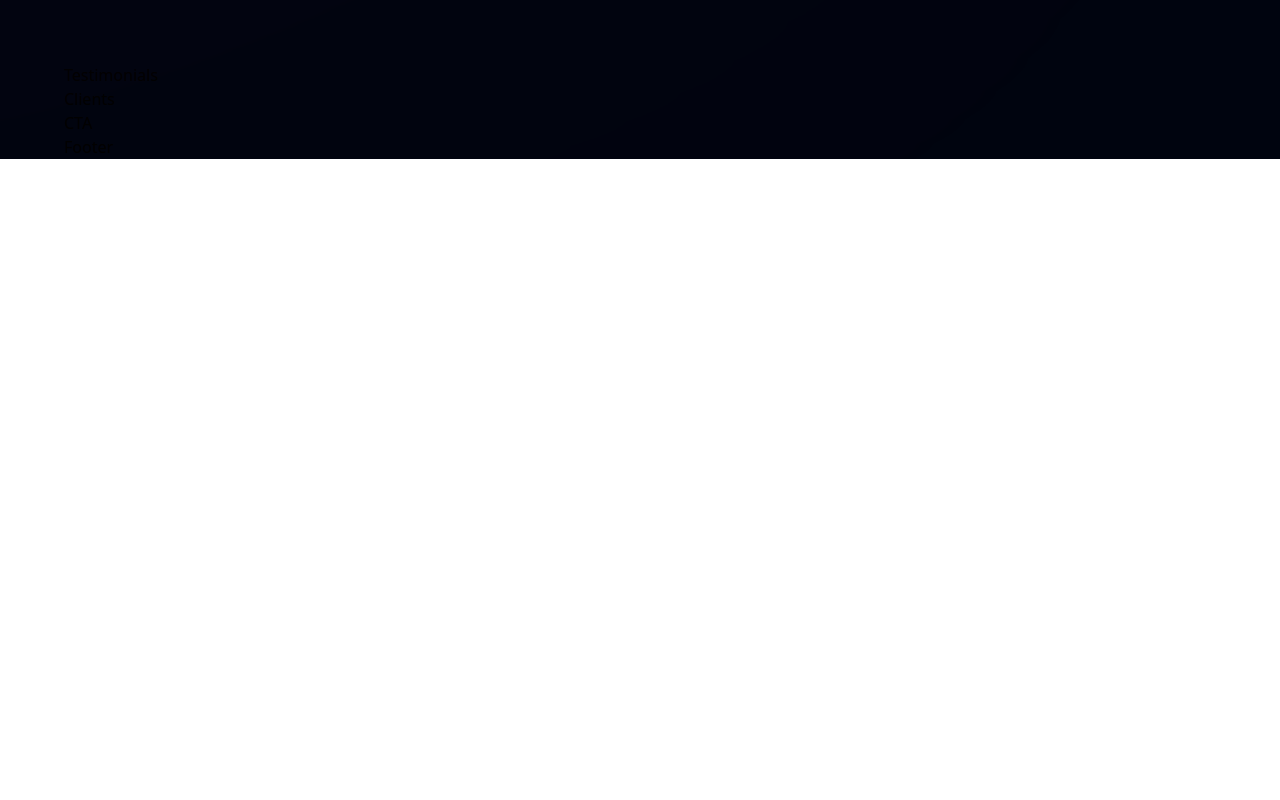
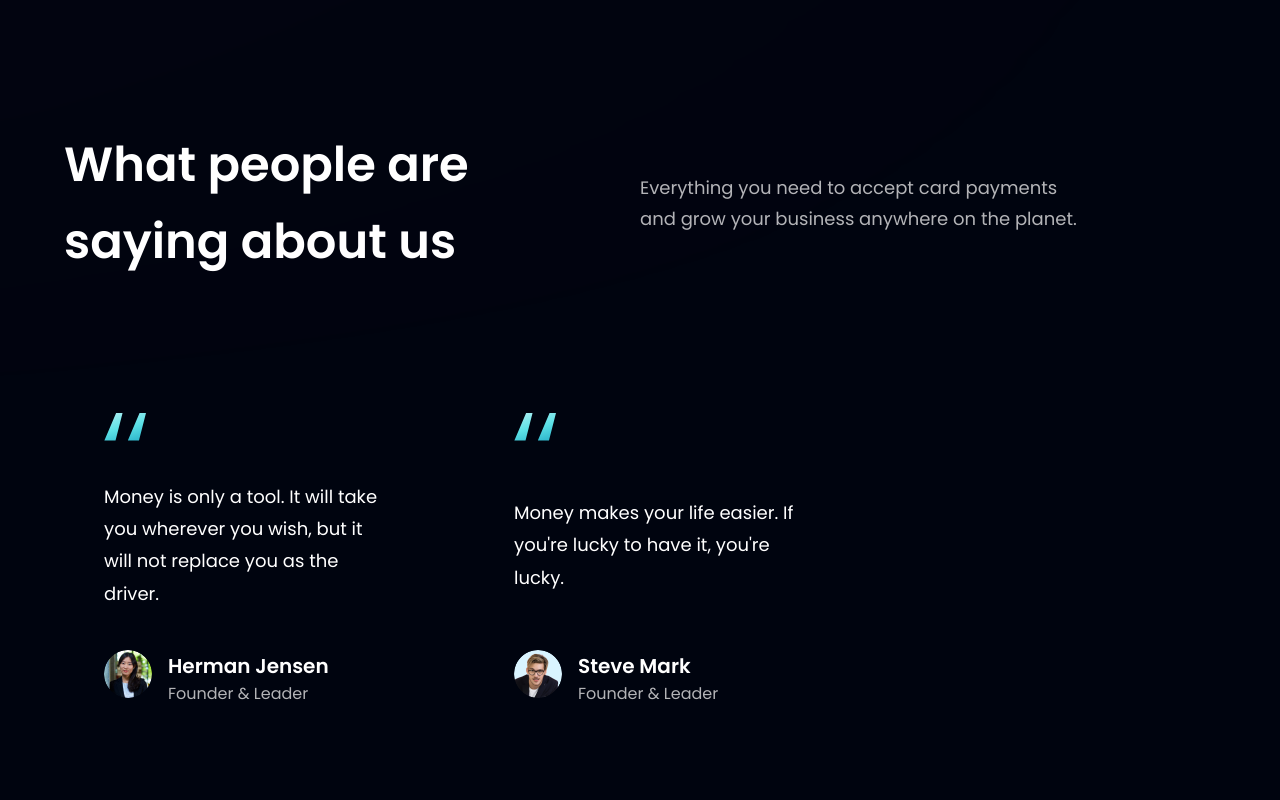
Before and after one commit to DEV-Gitanjali/Bank_Modern_App, a React (Vite) app: page / in a window 1280 px wide. Shown: the part 2700-3500 px from the top of the page. Before the commit the page ends 2859 px from the top, so only its background shows below. Built offline with nearby package versions, Linux system fonts and the light colour scheme.

Commit message:
this code for testimonials

```diff
--- a/src/components/FeedBackCard.jsx
+++ b/src/components/FeedBackCard.jsx
@@ -1,11 +1,30 @@
 import React from 'react'
+import { quotes } from '../assets'
 
-const FeedBackCard = () => {
-  return (
-    <div>
-      FeedBackCard
-    </div>
-  )
-}
+const FeedBackCard = ({content , name , title , img}) => (
+  <div  className='flex justify-between flex-col px-10 py-12 rounded-[20px]  max-w-[370px]  md:mr-10 sm:mr-5  mr-0  my-5 feedback-card'>
+
+    <img src={quotes} alt="double_quotes"  className='w-[42.6px]  h-[27.6px]  object-contain' />
+    <p className='font-poppins font-normal text-[18px] leading-[32.4px]  text-white my-10'>{content}</p>
+
+     <div className='flex flex-row'>
+      <img src={img} alt={name} className='w-[48px]  h-[48px]  rounded-full'/>
+       <div className='flex flex-col ml-4'>
+       <h4 className="font-poppins font-semibold text-[20px] leading-[32px] text-white">
+          {name}
+        </h4>
+        <p className="font-poppins font-normal text-[16px] leading-[24px] text-dimWhite">
+          {title}
+        </p>
+
+       </div>
+
+     </div>
+  </div>
+
+
+)
+
+
 
 export default FeedBackCard
--- a/src/components/Testimonials.jsx
+++ b/src/components/Testimonials.jsx
@@ -1,11 +1,26 @@
-import React from 'react'
+import { feedback } from "../constants";
+import styles from "../styles";
+import FeedBackCard from  './FeedBackCard';
 
-const Testimonials = () => {
-  return (
-    <div>
-      Testimonials
+const Testimonials = () =>(
+  <section id="clients "  className={`${styles.paddingY}  ${styles.flexCenter}  flex-col relative`}>
+    <div className="w-full flex justify-between items-center md:flex-row  flex-col sm:mb-16 mb-6 relative z-[1]">
+      <h1 className={styles.heading2}>What people are <br  className="sm:block hidden"/> saying about us</h1>
+
+      <div className="w-full md:mt-0 mt-6">
+        <p className={`${styles.paragraph} text-left max-w-[450px]`}>
+        Everything you need to accept card payments and grow your business
+        anywhere on the planet.</p>
+      </div>
     </div>
-  )
-}
 
-export default Testimonials
+     <div className="flex flex-wrap sm:justify-start justify-center w-full feedback-container  relative z-[1] ">
+      {feedback.map((card)=> <FeedBackCard  key={card.id} {...card}/>)}
+     </div>
+
+
+  </section>
+)
+
+
+export default Testimonials;
```
